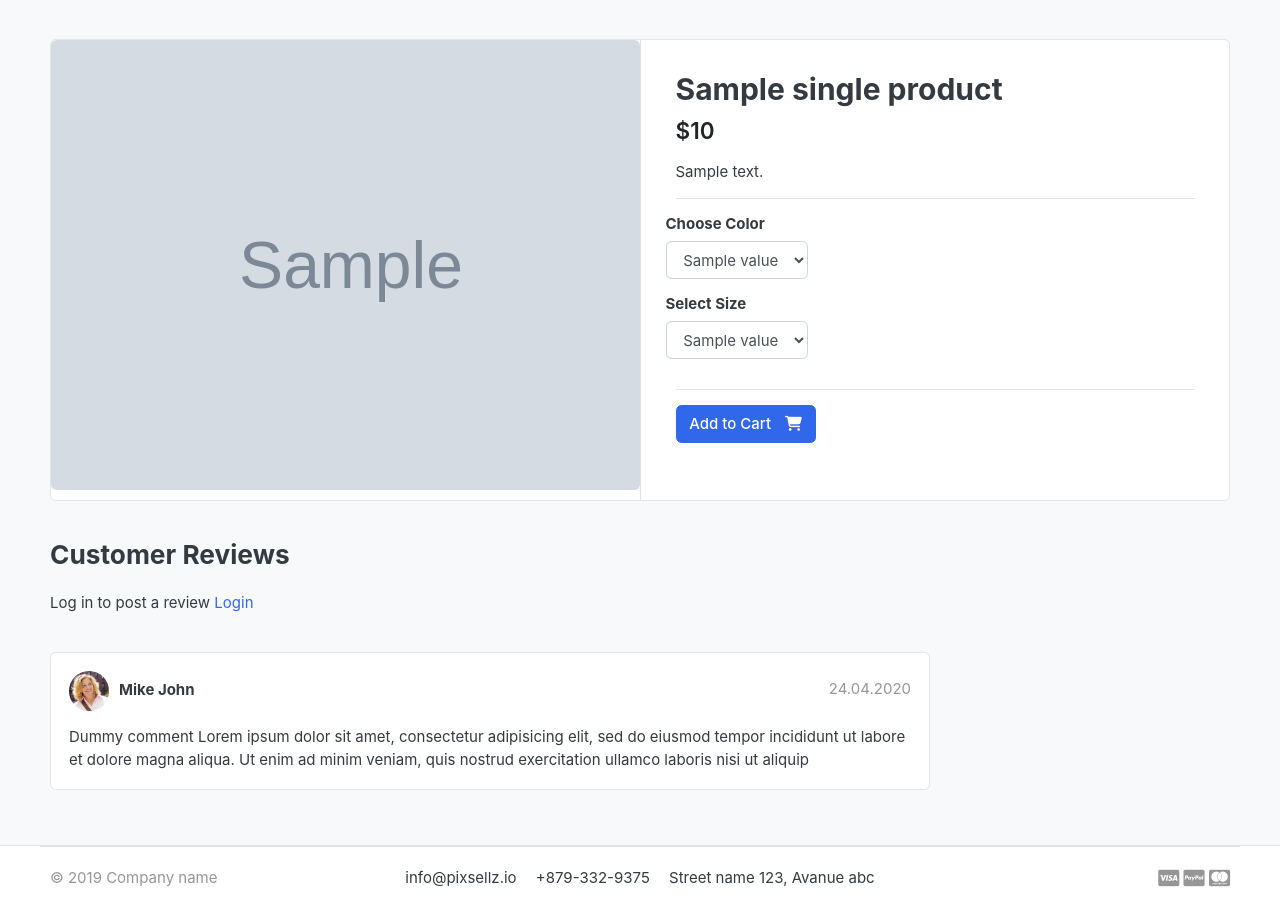
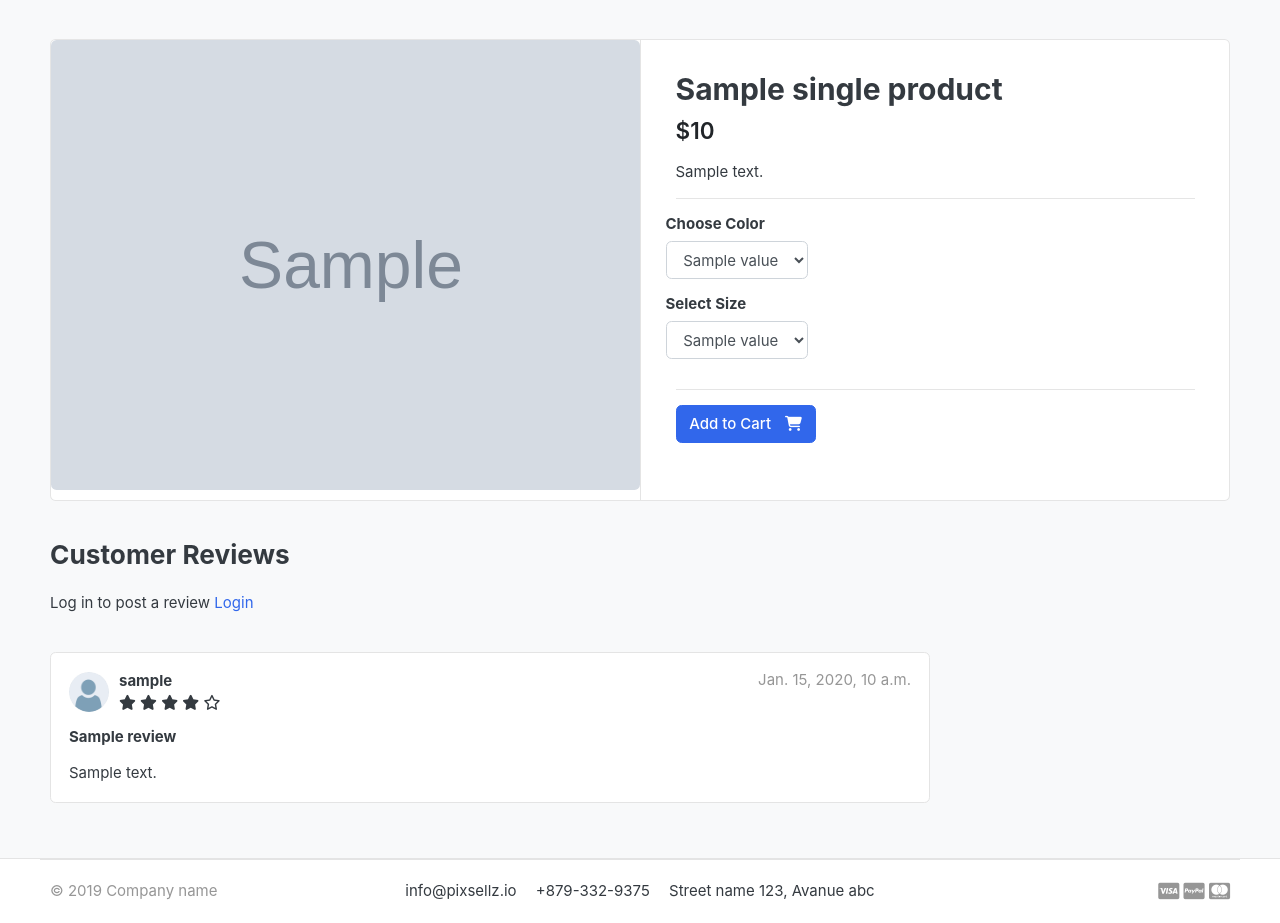
Before and after one commit to DmytroMyr/heroku-greatkart, a Django app: template templates/store/product_detail.html in a window 1280 px wide. Shown: the part 119-1042 px from the top of the page. Before the commit the page ends 1006 px from the top, so only its background shows below. Run offline with Django 4.2, Linux system fonts and the light colour scheme; the template is opened without the code that fills it: most values are stand-ins (such as "Sample title", 1, 10 or a date in 2020); grey boxes marked "Sample" are stand-in pictures; parts of the project's set-up code (start-up, migrations or seed data) failed here and were passed over; some libraries are stand-ins or nearby versions; some web fonts are replaced.

Commit message:
Submitting reviews

```diff
--- a/templates/store/product_detail.html
+++ b/templates/store/product_detail.html
@@ -72,6 +72,7 @@
                 <h3>Customer Reviews </h3>
             </header>
             {% if user.is_authenticated %}
+                {% if ordered_product %}
                 <form action="{% url 'submit_review' single_product.id %}" method="POST">
                     {% csrf_token %}
                     <h5>Write your review</h5>
@@ -102,26 +103,40 @@
 
                 </form>
                 {% else %}
+                <p>Only users who purchesed this product can post a review.</p>
+                {% endif %}
+            {% else %}
             <p>Log in to post a review <span><a href="{% url 'login' %}" class="button">Login</a></span></p>
             {% endif %}
             <br>
+            {% for review in reviews %}
             <article class="box mb-3">
                 <div class="icontext w-100">
-                    <img src="{% static './images/avatars/avatar1.jpg' %}" class="img-xs icon rounded-circle">
+                    <img src="{% static './images/avatars/user-avatar.png' %}" class="img-xs icon rounded-circle">
                     <div class="text">
-                        <span class="date text-muted float-md-right">24.04.2020 </span>
-                        <h6 class="mb-1">Mike John </h6>
-
+                        <span class="date text-muted float-md-right">{{ review.updated_at }} </span>
+                        <h6 class="mb-1">{{ review.user.username }} </h6>
+                        <div>
+                            <span>
+                                <i class="fa fa-star{% if review.rating == 0.5 %}-half-stroke{% elif review.rating < 1 %} fa-regular{% endif %}" aria-hidden="true"></i>
+                                <i class="fa fa-star{% if review.rating == 1.5 %}-half-stroke{% elif review.rating < 2 %} fa-regular{% endif %}" aria-hidden="true"></i>
+                                <i class="fa fa-star{% if review.rating == 2.5 %}-half-stroke{% elif review.rating < 3 %} fa-regular{% endif %}" aria-hidden="true"></i>
+                                <i class="fa fa-star{% if review.rating == 3.5 %}-half-stroke{% elif review.rating < 4 %} fa-regular{% endif %}" aria-hidden="true"></i>
+                                <i class="fa fa-star{% if review.rating == 4.5 %}-half-stroke{% elif review.rating < 5 %} fa-regular{% endif %}" aria-hidden="true"></i>
+                            </span>
+                        </div>
                     </div>
                 </div> <!-- icontext.// -->
                 <div class="mt-3">
+                    <h6>{{ review.subject }}</h4>
+                </div>
+                <div class="mt-3">
                     <p>
-                        Dummy comment Lorem ipsum dolor sit amet, consectetur adipisicing elit, sed do eiusmod
-                        tempor incididunt ut labore et dolore magna aliqua. Ut enim ad minim veniam,
-                        quis nostrud exercitation ullamco laboris nisi ut aliquip
+                        {{ review.review }}
                     </p>
                 </div>
             </article>
+            {% endfor %}
         </div> <!-- col.// -->
     </div> <!-- row.// -->
 
```
Also changed, not shown: store/views.py (+11 -0 lines), greatkart/static/images/avatars/avatar1.jpg (deleted), greatkart/static/images/avatars/avatar2.jpg (deleted), greatkart/static/images/avatars/avatar3.jpg (deleted), greatkart/static/images/avatars/user-avatar.png (added), static/images/avatars/avatar1.jpg (deleted), static/images/avatars/avatar2.jpg (deleted), static/images/avatars/avatar3.jpg (deleted), static/images/avatars/user-avatar.png (added), 1 other file. Lines whose indentation alone changed are shown as unchanged.
